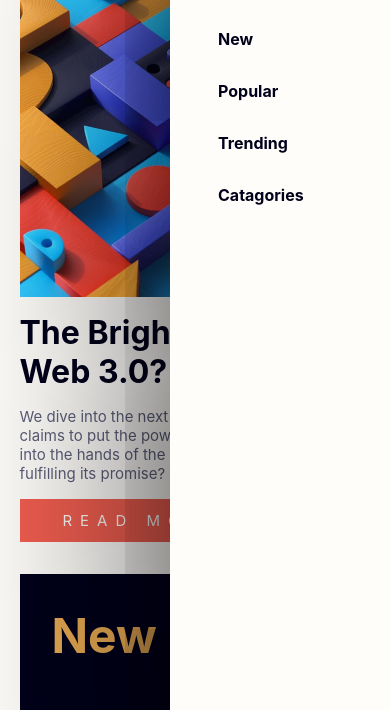
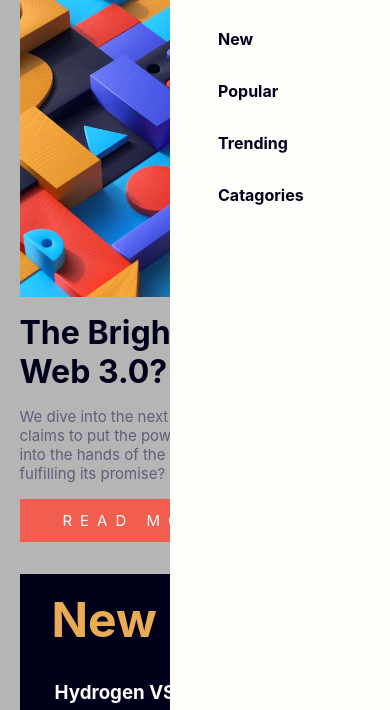
Before and after one commit to nymr-05/nymr-05.github.io, a plain HTML site: page news-home/index.html in a window 390 px wide. Both pictures are taken after a click on the button 350 px from the left and 54 px from the top of the page. Shown: the part 118-828 px from the top of the page. Drawn offline with Linux system fonts and the light colour scheme.

Commit message:
Update index.html
1. changed the background color when offcanvas menu appears.
2. removed offcanvas menu box-shadow

```diff
--- a/news-home/index.html
+++ b/news-home/index.html
@@ -118,7 +118,7 @@
     }
     .side-section h2{
       color: var(--softOrange);
-      padding: 2rem;
+      padding: 1rem 2rem;
       font-size: 3rem;
     }
     .article-preview{
@@ -137,6 +137,7 @@
     .article-description{
       color: var(--greyishBlue);
       margin-bottom: 1rem;
+      font-size: 15px;
     }
     .featured-section{
       grid-column: 1 / span 3;
@@ -187,7 +188,6 @@
         right: -100%;
         top: 0;
         padding: 2rem;
-        box-shadow: 0px 30px 200px black;
         transition: .5s ease-in-out;
         z-index: 1;
       }
@@ -317,7 +317,7 @@
     var menuOpen = document.querySelector("#menu-open");
     var navMenu = document.querySelector(".navbar-nav");
     var menuClose = document.querySelector("#menu-close");
-    var main = document.querySelector("main");
+    var main = document.querySelector("body");
 
     menuOpen.addEventListener('click', openMenu);
     menuClose.addEventListener('click', closeMenu);
@@ -325,11 +325,11 @@
 
     function openMenu(){
       navMenu.style.right = '0';
-
+      main.style.backgroundColor = '#0000004a';
     }
     function closeMenu(){
       navMenu.style.right = '-100%';
-
+      main.style.backgroundColor = 'var(--offWhite)';
     }
   </script>
 </body>
```
